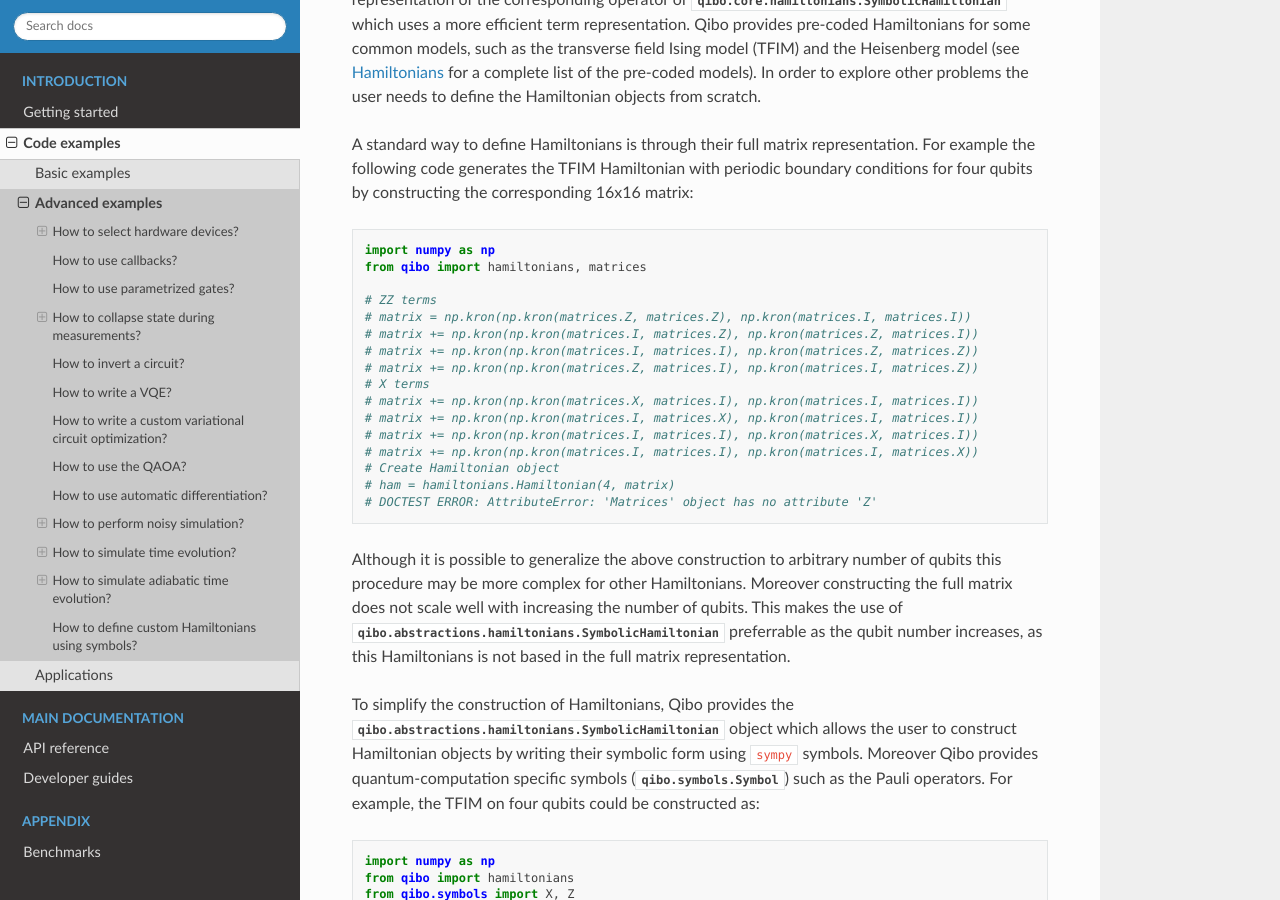
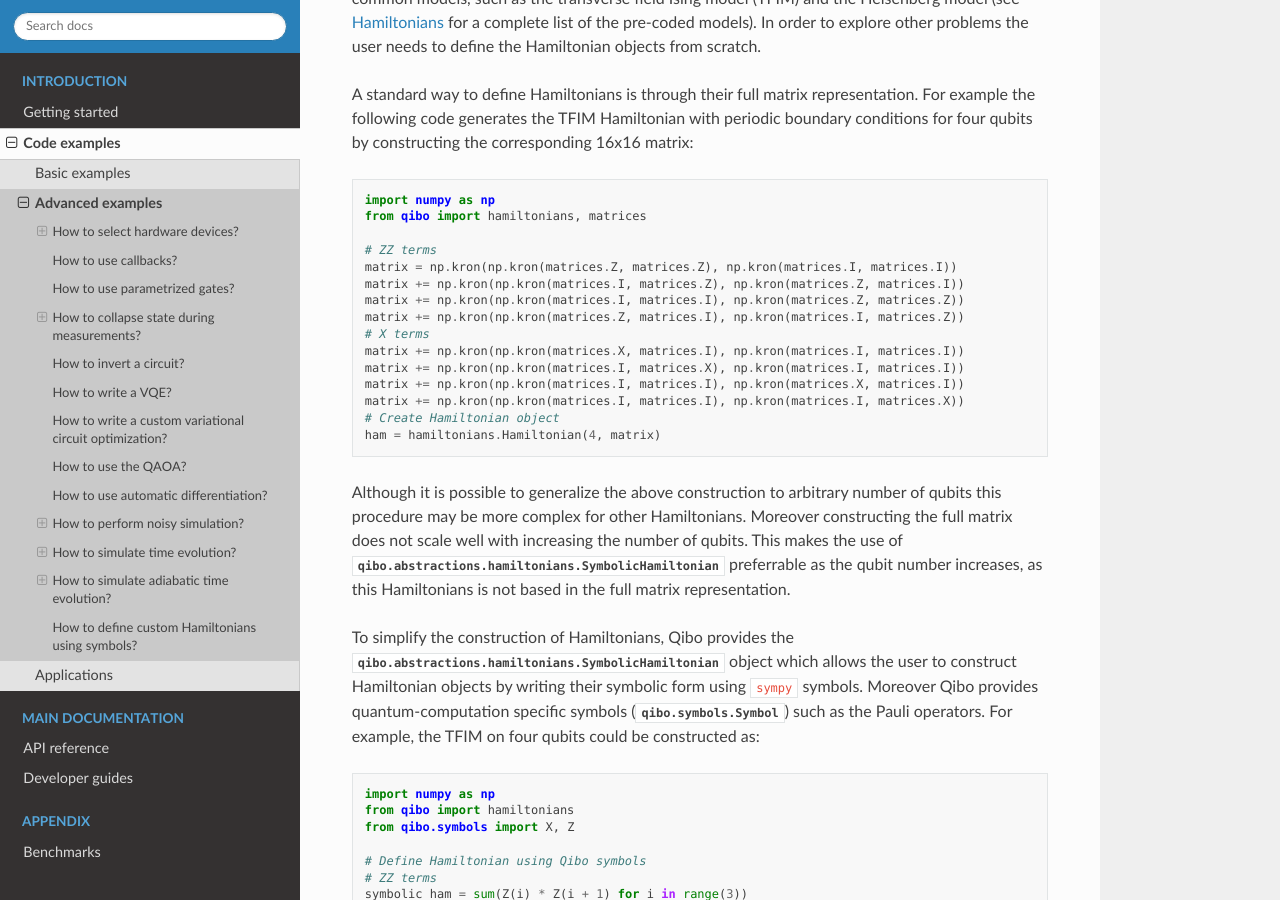
Before and after one commit to qiboteam/qibo, a Sphinx documentation site: the page built from doc/source/code-examples/advancedexamples.rst, in a window 1280 px wide and 900 px high, scrolled down 23901 px. Built offline with Sphinx 7.4.7 and the Read the Docs theme 2.0.0, drawn with Linux system fonts in a browser that asks for light colours; pages that are not in the unit, such as notebooks, are missing from menus; some of the changed text lies outside the part shown.

Commit message:
fix previous errors

```diff
--- a/doc/source/code-examples/advancedexamples.rst
+++ b/doc/source/code-examples/advancedexamples.rst
@@ -92,7 +92,7 @@ On the other hand, when using the ``tensorflow`` backend Qibo inherits
 Tensorflow's defaults for CPU thread configuration.
 Tensorflow allows restricting the number of threads as follows:
 
-.. testcode::
+.. code-block:: python
 
     import tensorflow as tf
     tf.config.threading.set_inter_op_parallelism_threads(1)
@@ -118,8 +118,7 @@ be used as follows:
     # this will use the first GPU three times and the second one time
     # leading to four total logical devices
     # construct the distributed circuit for 32 qubits
-    # DOCTEST ERROR: TypeError: __new__() got an unexpected keyword argument 'memory_device'
-    # c = Circuit(32, accelerators, memory_device="/CPU:0")
+    # c = Circuit(32, accelerators)
 
 Gates can then be added normally using ``c.add`` and the circuit can be executed
 using ``c()``. Note that a ``memory_device`` is passed in the distributed circuit
@@ -681,11 +681,11 @@ Here is a simple example using a custom loss function:
     x0 = np.random.uniform(0, 2*np.pi, 2*nqubits*nlayers + nqubits)
     data = np.random.normal(0, 1, size=2**nqubits)
 
-    # perform optimization: DOCTEST ERROR TypeError: __array__() takes 1 positional argument but 2 were given
-    # best, params, extra = optimize(myloss, x0, args=(c, data), method='BFGS')
+    # perform optimization
+    best, params, extra = optimize(myloss, x0, args=(c, data), method='BFGS')
 
     # set final solution to circuit instance
-    # c.set_parameters(params)
+    c.set_parameters(params)
 
 
 .. _qaoa-example:
@@ -806,27 +807,24 @@ For example:
     from qibo import gates, models
 
     nepochs = 1000
-    params = tf.Variable(tf.random.uniform((2,), dtype=tf.float64))
     optimizer = tf.keras.optimizers.Adam()
     target_state = tf.ones(4, dtype=tf.complex128) / 2.0
     params = tf.Variable(tf.random.uniform((2,), dtype=tf.float64))
 
-
-    @tf.function
     def optimize(params):
         with tf.GradientTape() as tape:
             c = models.Circuit(2)
             c.add(gates.RX(0, theta=params[0]))
             c.add(gates.RY(1, theta=params[1]))
-            fidelity = tf.math.abs(tf.reduce_sum(tf.math.conj(target_state) * c()))
+            final_state = c().state()
+            fidelity = tf.math.abs(tf.reduce_sum(tf.math.conj(target_state) * final_state))
             loss = 1 - fidelity
-        grads = tape.gradient(loss, params)
+            grads = tape.gradient(loss, params)
         optimizer.apply_gradients(zip([grads], [params]))
 
-
-    #for _ in range(nepochs):
-    #    optimize(params)
-    # DOCTEST ERROR: RuntimeError: Unable to cast Python instance to C++ type (compile in debug mode for details)
+    for _ in range(nepochs):
+        optimize(params)
+
 
 The user may also use ``tf.Variable`` and parametrized gates in any other way
 that is supported by Tensorflow, such as defining
@@ -1451,18 +1449,18 @@ corresponding 16x16 matrix:
     from qibo import hamiltonians, matrices
 
     # ZZ terms
-    # matrix = np.kron(np.kron(matrices.Z, matrices.Z), np.kron(matrices.I, matrices.I))
-    # matrix += np.kron(np.kron(matrices.I, matrices.Z), np.kron(matrices.Z, matrices.I))
-    # matrix += np.kron(np.kron(matrices.I, matrices.I), np.kron(matrices.Z, matrices.Z))
-    # matrix += np.kron(np.kron(matrices.Z, matrices.I), np.kron(matrices.I, matrices.Ζ))
+    matrix = np.kron(np.kron(matrices.Z, matrices.Z), np.kron(matrices.I, matrices.I))
+    matrix += np.kron(np.kron(matrices.I, matrices.Z), np.kron(matrices.Z, matrices.I))
+    matrix += np.kron(np.kron(matrices.I, matrices.I), np.kron(matrices.Z, matrices.Z))
+    matrix += np.kron(np.kron(matrices.Z, matrices.I), np.kron(matrices.I, matrices.Z))
     # X terms
-    # matrix += np.kron(np.kron(matrices.X, matrices.I), np.kron(matrices.I, matrices.I))
-    # matrix += np.kron(np.kron(matrices.I, matrices.X), np.kron(matrices.I, matrices.I))
-    # matrix += np.kron(np.kron(matrices.I, matrices.I), np.kron(matrices.X, matrices.Ι))
-    # matrix += np.kron(np.kron(matrices.I, matrices.I), np.kron(matrices.I, matrices.X))
+    matrix += np.kron(np.kron(matrices.X, matrices.I), np.kron(matrices.I, matrices.I))
+    matrix += np.kron(np.kron(matrices.I, matrices.X), np.kron(matrices.I, matrices.I))
+    matrix += np.kron(np.kron(matrices.I, matrices.I), np.kron(matrices.X, matrices.I))
+    matrix += np.kron(np.kron(matrices.I, matrices.I), np.kron(matrices.I, matrices.X))
     # Create Hamiltonian object
-    # ham = hamiltonians.Hamiltonian(4, matrix)
-    # DOCTEST ERROR: AttributeError: 'Matrices' object has no attribute 'Ζ'
+    ham = hamiltonians.Hamiltonian(4, matrix)
+
 
 Although it is possible to generalize the above construction to arbitrary number
 of qubits this procedure may be more complex for other Hamiltonians. Moreover
```
Also changed, not shown: other parts of doc/source/code-examples/advancedexamples.rst (+6 -4 lines).
